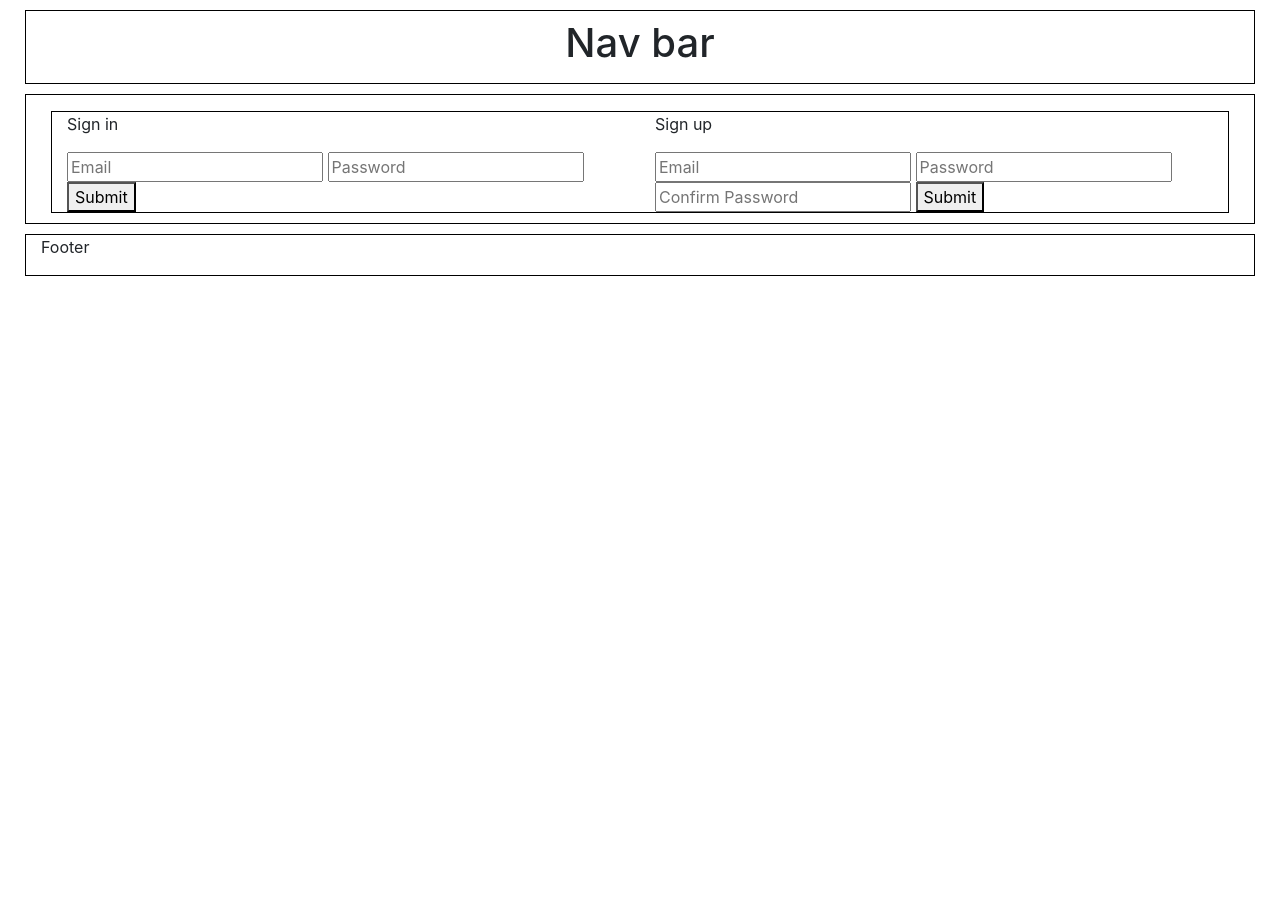
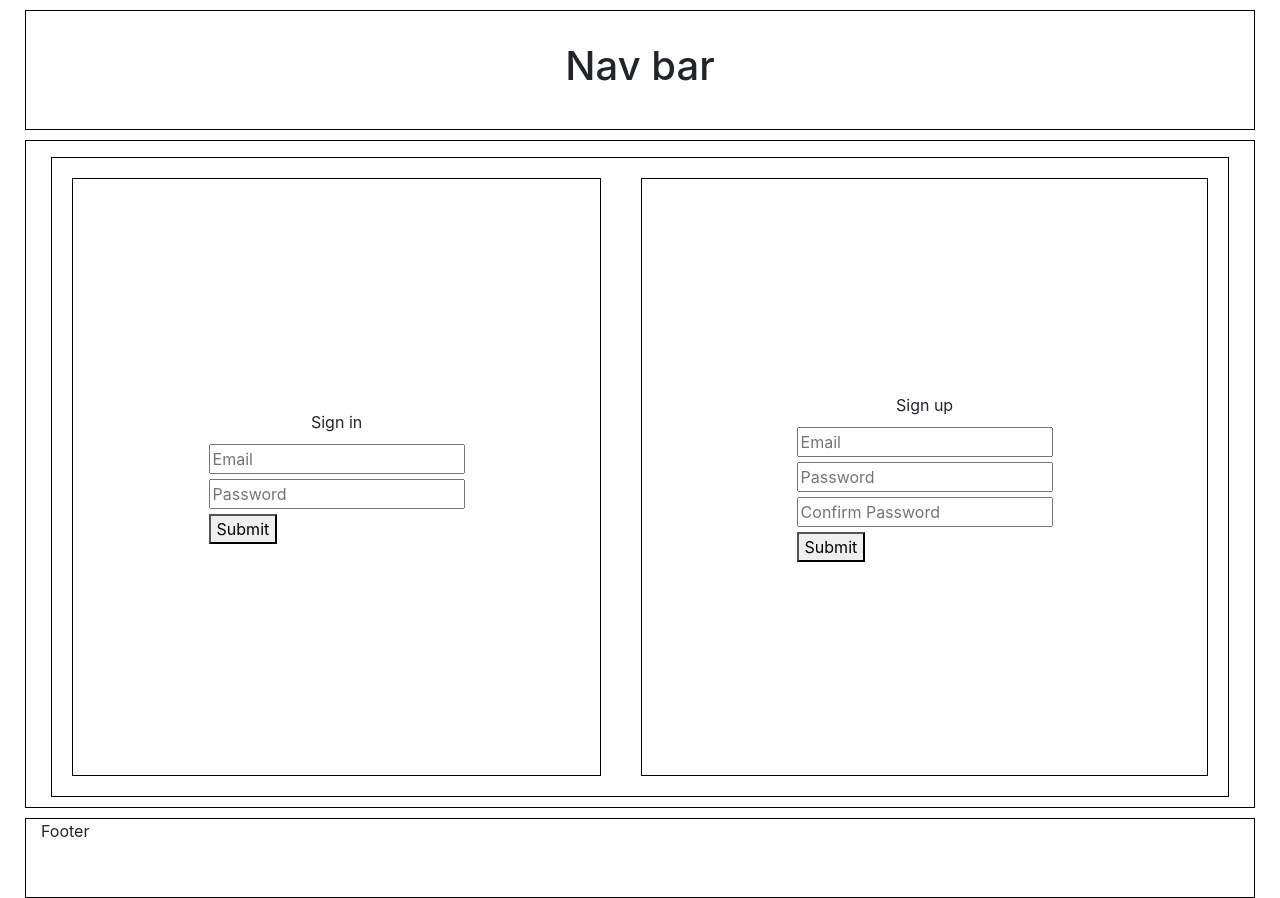
Before and after one commit to mrohrba4/pantry-check-client, a website built with webpack: page index.html in a window 1280 px wide. Before the commit the page ends 800 px from the top, so only its background shows below. Built offline with nearby package versions, Linux system fonts and the light colour scheme.

Commit message:
Organize main landing page, add add item form
Organized the main landing page in HTML/CSS to match my wireframe. Added
Add item form to add item page.

```diff
--- a/assets/scripts/app.js
+++ b/assets/scripts/app.js
@@ -13,5 +13,5 @@ $(() => {
   // Sign-in action.
   $('#sign-in').on('submit', events.onSignIn)
   // Add item button action
-  $('#aisub').on('click', events.onAiButton)
+  $('#aipb').on('click', events.onAiButton)
 })
--- a/assets/scripts/events.js
+++ b/assets/scripts/events.js
@@ -28,6 +28,7 @@ const onSignIn = function (event) {
 const onAiButton = function (event) {
   console.log('Firing')
   event.preventDefault()
+  $('#message').hide()
   $('.aicon').hide()
   $('.vicon').hide()
   $('.aipage').show()
--- a/assets/styles/index.scss
+++ b/assets/styles/index.scss
@@ -1,5 +1,20 @@
 @import '~bootstrap/scss/bootstrap';
 
+// html {
+//   height: 100%;
+// }
+// body {
+//   min-height: 100%;
+// }
+.container-fluid {
+  width: 100%;
+  height: 100vh;
+  display: flex-column;
+  align-content: stretch;
+}
+.nvr {
+  height: 15vh;
+}
 .navbar {
   display: flex;
   align-items: center;
@@ -9,6 +24,17 @@
   border: black 1px solid;
   margin: 10px;
 }
+// .mc {
+//   height: 33vh;
+// }
+// .mc2 {
+//   height: 40vh;
+// }
+.main {
+  display: flex;
+  position: relative;
+  height: 80vh;
+}
 .signs {
   border: black 1px solid;
 }
@@ -16,6 +42,34 @@
   display: flex;
   align-items: center;
   justify-content: center;
+}
+.sicon {
+  border: black 1px solid;
+  display: flex;
+  flex-direction: column;
+  flex: 0 0 45%;
+  margin: 20px;
+  align-items: center;
+  justify-content: center;
+}
+.si1 {
+  display: flex;
+  flex-direction: column;
+  margin: 5px;
+}
+.sucon {
+  border: black 1px solid;
+  display: flex;
+  flex-direction: column;
+  flex: 1;
+  margin: 20px;
+  align-items: center;
+  justify-content: center;
+}
+.su1 {
+  display: flex;
+  flex-direction: column;
+  margin: 5px;
 }
 .sipcon {
   display: flex;
@@ -28,3 +82,22 @@
   border: black 1px solid;
   margin: 5px;
 }
+.ailabel {
+  display: flex;
+  align-items: center;
+  justify-content: center;
+}
+.ai1 {
+  margin: 5px;
+}
+#additem {
+  display: flex;
+  align-items: center;
+  justify-content: center;
+}
+#location {
+  width: 175px;
+}
+.ft {
+  height: 10vh;
+}
--- a/index.html
+++ b/index.html
@@ -16,16 +16,16 @@
       <!-- Main Container -->
       <div class="container-fluid">
         <!-- Nav bar Row -->
-        	<div class="row">
+        	<div class="nvr row">
             <!-- Nav bar col -->
         		<div class="navbar col-md-12">
                 <h1>Nav bar</h1>
         		</div>
         	</div>
           <!-- Main content Row -->
-        	<div class="row">
+        	<div class="mc row">
             <!-- Main content col -->
-        		<div class="col-md-12">
+        		<div class="mc2 col-md-12">
               <!-- Alert message -->
               <p id="message"></p>
               <!-- main display Div -->
@@ -34,7 +34,7 @@
                     <!-- Signed In Page -->
                     <div class="aicon col-md-6">
                       <p>Add Items</p>
-                      <button id="aisub">Add Items</button>
+                      <button id="aipb">Add Items</button>
                     </div>
                     <div class="vicon col-md-6">
                       <p>Show Items</p>
@@ -42,12 +42,31 @@
                     </div>
                     <!-- Add items page -->
                     <div class="aipage col-md-12">
-                      <p>add items page</p>
+                      <p class="ailabel">add items page</p>
+                      <form id="additem" class="flex-column">
+                        <input class="ai1"
+                          name="item[name]"
+                          type="text"
+                          placeholder="Name"
+                        />
+                        <input class="ai1"
+                          name="item[quantity]"
+                          type="number"
+                          placeholder="Quantity"
+                        />
+                        <select name="location" id="location" class="ai1">
+                          <option value="fridge">Fridge</option>
+                          <option value="freezer">Freezer</option>
+                          <option value="pantry">Pantry</option>
+                          <option value="nonfood">Non-food</option>
+                        </select>
+                        <button id="aisubmit" class="ai1" type="submit">Add Item!</button>
+                      </form>
                     </div>
               		</div>
                 <!-- Sign in Div -->
         				<div class="sicon col-md-6">
-                  <p>Sign in</p>
+                  <p class="si1">Sign in</p>
                   <!-- Sign in Form -->
                   <form id="sign-in">
                     <input class="si1"
@@ -60,12 +79,12 @@
                       type="password"
                       placeholder="Password"
                     />
-                    <button class="sibutton" type="submit">Submit</button>
+                    <button class="sibutton si1" type="submit">Submit</button>
                   </form>
         				</div>
                 <!-- Sign up Div -->
         				<div class="sucon col-md-6">
-                  <p>Sign up</p>
+                  <p class="su1">Sign up</p>
                   <!-- Sign up Form -->
                   <form id="sign-up">
                     <input class="su1"
@@ -83,14 +102,14 @@
                       type="password"
                       placeholder="Confirm Password"
                     />
-                    <button class="subutton" type="submit">Submit</button>
+                    <button class="subutton su1" type="submit">Submit</button>
                   </form>
         				</div>
         			</div>
         		</div>
         	</div>
           <!-- Footer Ror -->
-        	<div class="row">
+        	<div class="ft row">
             <!-- Footer col -->
         		<div class="col-md-12">
               <p>Footer</p>
```
